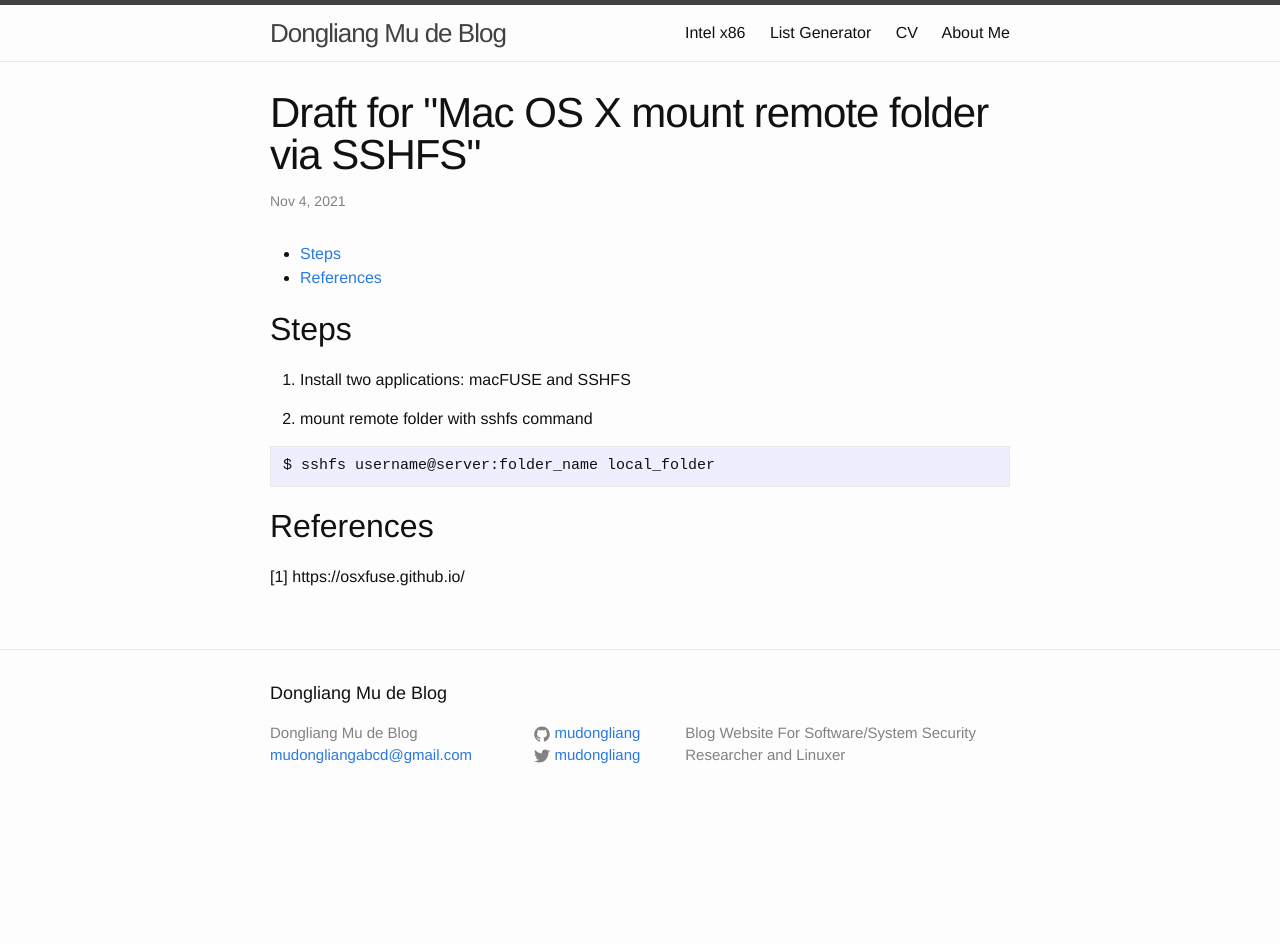
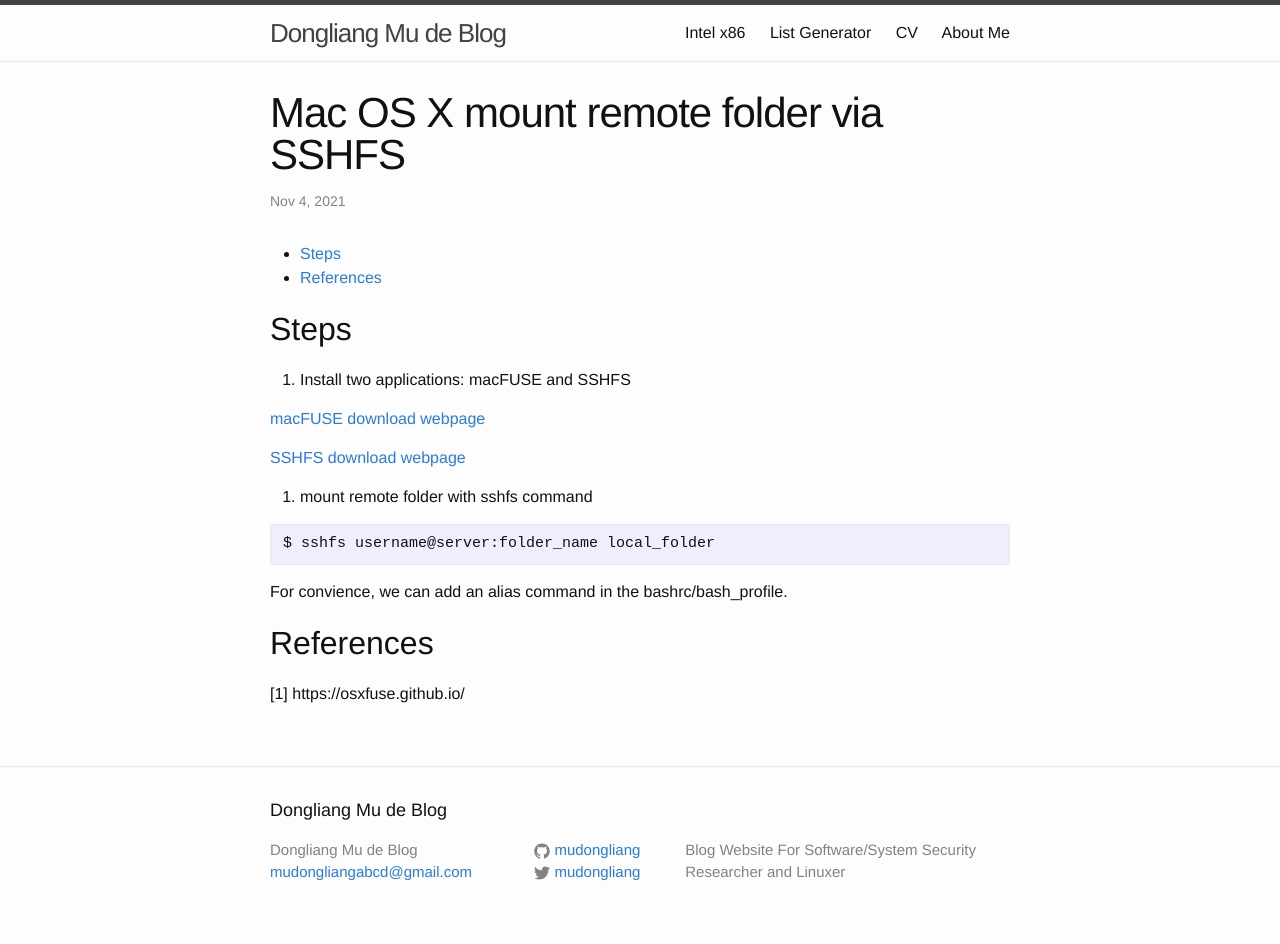
Before and after one commit to mudongliang/mudongliang.github.io, a Jekyll site: the page built from _posts/2021-11-04-mac-os-x-mount-remote-folder-via-sshfs.md, in a window 1280 px wide. Built offline with Jekyll 4.4.1, drawn with Linux system fonts in a browser that asks for light colours; before the commit the page ends 900 px from its top, so only the background shows below that.

Commit message:
finish one draft

````diff
--- a/_posts/2021-11-04-mac-os-x-mount-remote-folder-via-sshfs.md
+++ b/_posts/2021-11-04-mac-os-x-mount-remote-folder-via-sshfs.md
@@ -1,6 +1,6 @@
 ---
 layout: post
-title: Draft for "Mac OS X mount remote folder via SSHFS"
+title: "Mac OS X mount remote folder via SSHFS"
 date: 2021-11-04
 description: ""
 category:
@@ -13,12 +13,18 @@ tags: []
 
 1. Install two applications: macFUSE and SSHFS
 
+[macFUSE download webpage](https://github.com/osxfuse/osxfuse/releases)
+
+[SSHFS download webpage](https://github.com/osxfuse/sshfs/releases)
+
 2. mount remote folder with sshfs command
 
 ```
 $ sshfs username@server:folder_name local_folder
 ```
 
+For convience, we can add an alias command in the bashrc/bash_profile.
+
 ## References
 
 [1] https://osxfuse.github.io/
````
